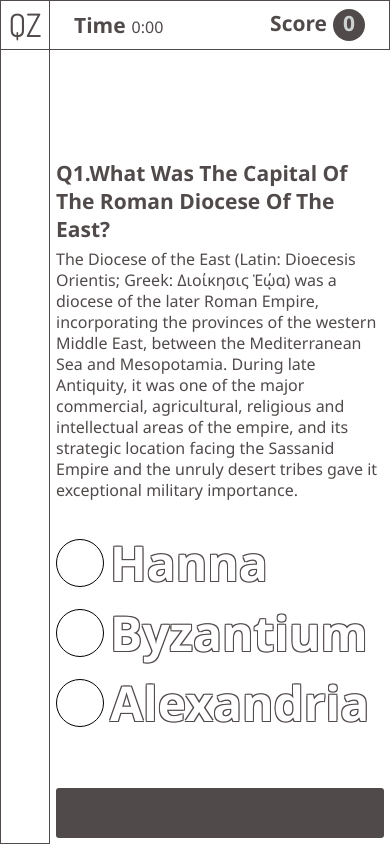
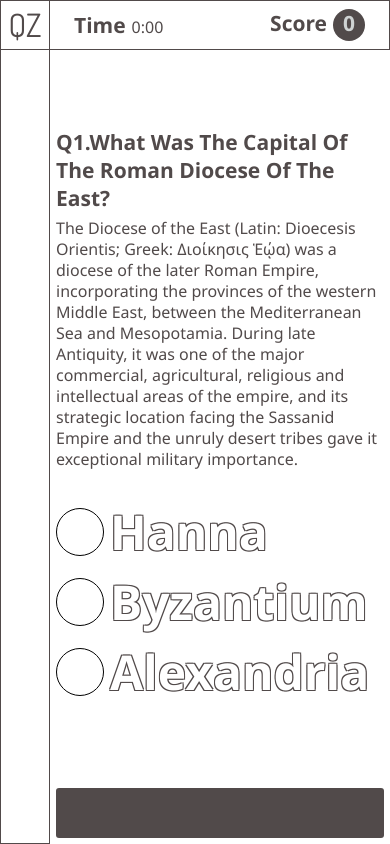
Before and after one commit to sriveer-me/quiz-app-game, a Vue app: page / in a window 390 px wide. Built offline with nearby package versions, Linux system fonts and the light colour scheme; some icons are missing.

Commit message:
fixed layout in low height phones like iphone-6.

```diff
--- a/src/App.vue
+++ b/src/App.vue
@@ -59,6 +59,14 @@
         flex-direction: column;
         justify-content: center;
         align-items: center;
+
+        height: calc(100vh - 112px);
+        overflow-y: auto;
+
+        @include for-tablet-portrait-up{
+            height: auto;
+            overflow-y: hidden;
+        }
     }
 
     .question{
```
